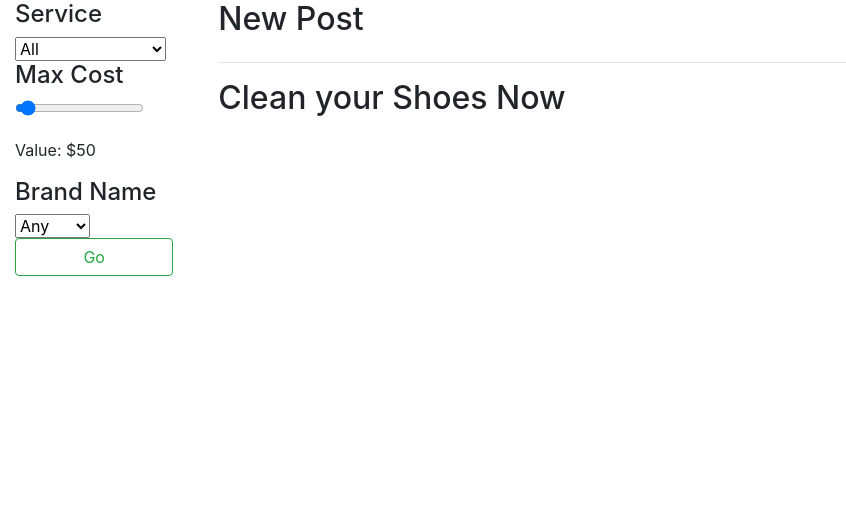
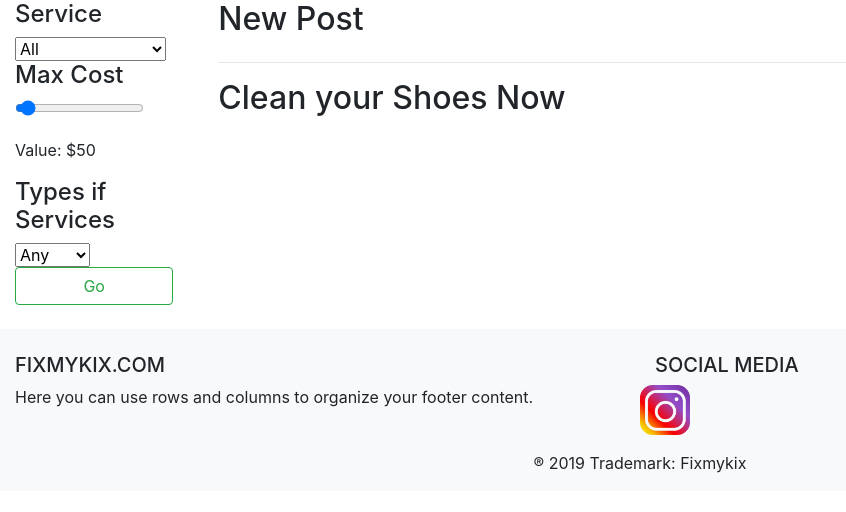
Before and after one commit to jcrns/fixmykix-flask, a Flask app: page /explore in a window 1280 px wide. Shown: the part 66-578 px from the top of the page, without its empty margins (0-846 px from the left). Run offline with Flask 2, Linux system fonts and the light colour scheme; data that the repository does not hold is empty; some libraries are stand-ins or nearby versions.

Commit message:
added footer

```diff
--- a/project/explore/templates/explore/explore.html
+++ b/project/explore/templates/explore/explore.html
@@ -26,7 +26,7 @@
 				<h4>Max Cost</h4>
 				<p><input type="range" min="30" max="500" value="50" name="price-range-value" id="filter-price-change" oninput="updateTextPriceValueInput(this.value)"></p>
 				<p id="range-value-display" ></p>
-				<h4>Brand Name</h4>
+				<h4>Types if Services</h4>
 				<select id="selected-brand">
 					<option value="any">Any</option>
 					<option value="nike">Nike</option>
--- a/project/templates/header.html
+++ b/project/templates/header.html
@@ -36,6 +36,10 @@
         	#logo-header {
         		width: 100px;
         		height: 40px;
+        	}
+            .footer-social-logos {
+                width: 50px;
+                height: 50px;
             }
         </style>
         <!-- responsive Navigation Bar -->
@@ -83,5 +87,32 @@
 
         {# All included content #}
         {% block content %} {% endblock %}
+
+        {# footer for website #}
+        <br>
+        <footer class="page-footer bg-light pt-4">
+            <div class="container-fluid text-center text-md-left">
+
+                <div class="row">
+
+                    <div class="col-md-6 mt-md-0 mt-3">
+
+                        <h5 class="text-uppercase">FixMyKix.com</h5>
+                        <p>Here you can use rows and columns to organize your footer content.</p>
+
+                    </div>
+
+                    <div class="col-md-3 mb-md-0 mb-3">
+
+                        <h5 class="text-uppercase">Social Media</h5>
+
+                        <div class="row">
+                        <a href="https://instagram.com/fixmykixx" target="_blank"><img class="footer-social-logos" src="{{ url_for('about.static', filename = 'img/instagram.png') }}"></a>
+                        </div>
+                    </div>
+                </div>
+            </div>
+            <div class="footer-copyright text-center py-3">® 2019 Trademark: Fixmykix</div>
+        </footer>
     </body>
 </html>
```
Also changed, not shown: project/about/static/img/instagram.png (added), 1 other file. Lines whose indentation alone changed are shown as unchanged.
